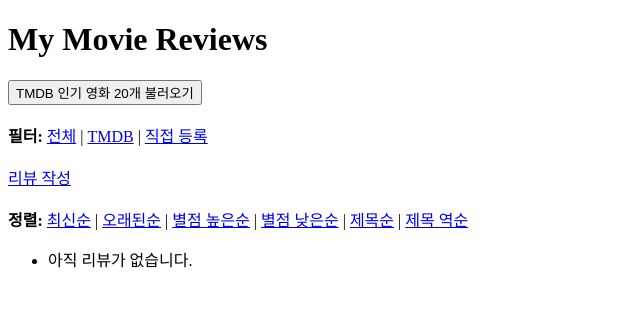
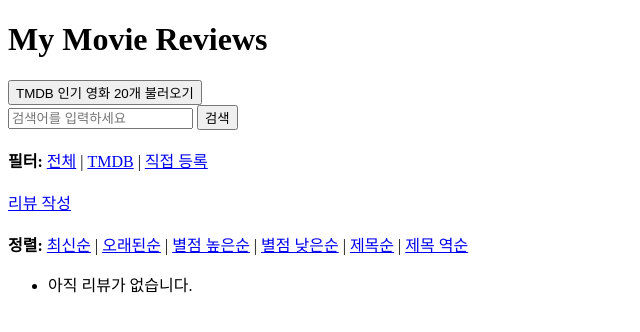
Before and after one commit to Pirogramming-24/Lee-sujong, a Django app: page / in a window 1280 px wide. Shown: the top 332 px of the page, without its empty margins (0-640 px from the left). Run offline with Django 5.2, Linux system fonts and the light colour scheme; data that the repository does not hold is empty.

Commit message:
feat: 검색 기능 구현(제목, 감독, 배우)

```diff
--- a/MovieChatBot/reviews/views.py
+++ b/MovieChatBot/reviews/views.py
@@ -4,6 +4,7 @@ import requests
 from django.conf import settings
 from django.shortcuts import render, get_object_or_404, redirect
 from django.views.decorators.http import require_POST
+from django.db.models import Q
 
 from .models import Review
 from .forms import ReviewForm
@@ -76,6 +77,7 @@ def tmdb_sync_popular(request):
         detail = _tmdb_get(f"/movie/{movie_id}")
         credits = _tmdb_get(f"/movie/{movie_id}/credits")
 
+        # 이미지 경로 설정
         poster_path = detail.get("poster_path")
         tmdb_poster_url = (
             f"{settings.TMDB_IMG_BASE}/w500{poster_path}"
@@ -120,6 +122,7 @@ def tmdb_sync_popular(request):
 def review_list(request):
     sort = request.GET.get("sort", "latest")
     source = request.GET.get("source")
+    search_txt = request.GET.get('search_txt')
 
     sort_map = {
         "title_asc": "title",
@@ -133,6 +136,12 @@ def review_list(request):
     order = sort_map.get(sort, "-id")
 
     qs = Review.objects.all()
+    if search_txt:
+        qs = qs.filter(
+            Q(title__icontains=search_txt) |
+            Q(director__icontains=search_txt) |
+            Q(actors__icontains=search_txt))  # 제목, 감독, 배우로 검색
+
 
     if source == "tmdb":
         qs = qs.filter(is_from_tmdb=True)
--- a/MovieChatBot/templates/reviews/list.html
+++ b/MovieChatBot/templates/reviews/list.html
@@ -14,6 +14,18 @@
       {% csrf_token %}
       <button type="submit">TMDB 인기 영화 20개 불러오기</button>
     </form>
+
+    <div class="search-box">
+      <form action="/">
+        <input
+          type="input"
+          name="search_txt"
+          placeholder="검색어를 입력하세요"
+          value="{{ search_txt|default:'' }}"
+        />
+        <input type="submit" value="검색" />
+      </form>
+    </div>
 
     <br />
 
```
